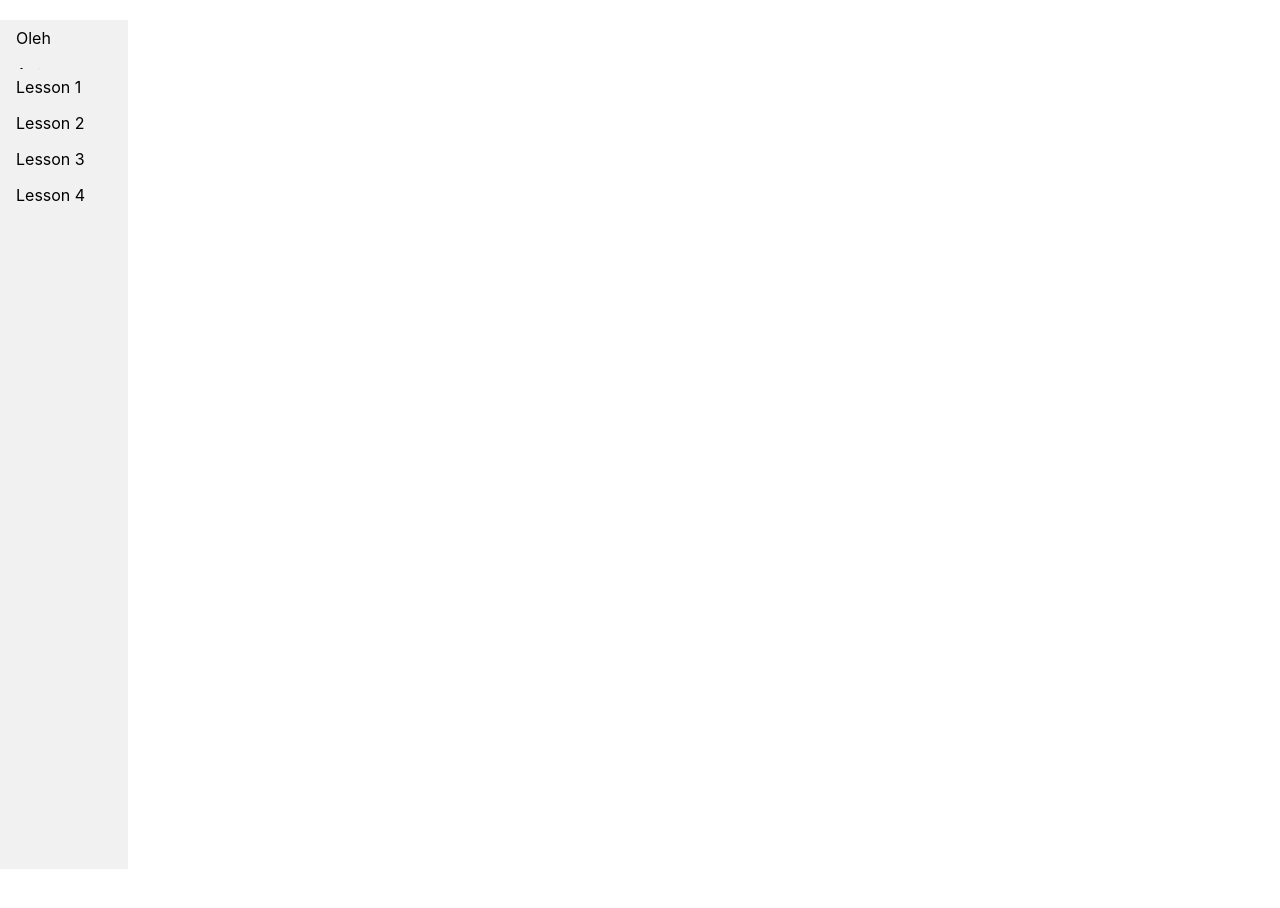
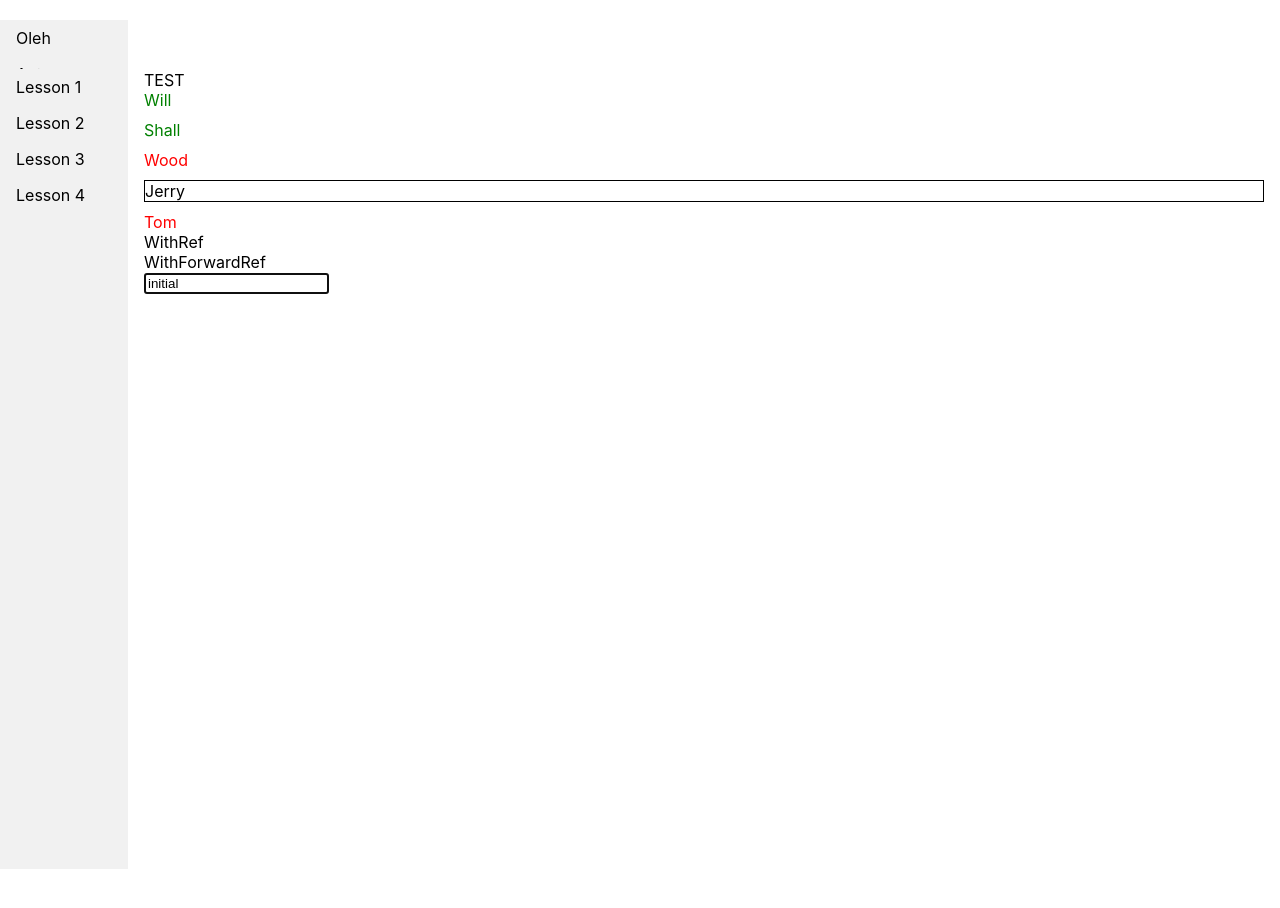
Before and after one commit to oleggerus/react-app, a React app: page /lessons/lesson3 in a window 1280 px wide. Shown: the top 908 px of the page. Built offline with nearby package versions, Linux system fonts and the light colour scheme.

Commit message:
[*] lesson 3

```diff
--- a/src/Components/Lessons/Lesson3/index.css
+++ b/src/Components/Lessons/Lesson3/index.css
@@ -0,0 +1,14 @@
+.child + .child {
+  margin-top: 10px;
+}
+
+.child.good {
+  color: green;
+}
+.child.bad {
+  color: red;
+}
+
+.mouse {
+  border: 1px solid black;
+}
--- a/src/Components/Lessons/Lesson3/index.js
+++ b/src/Components/Lessons/Lesson3/index.js
@@ -1,8 +1,12 @@
-import React from "react";
+import React, { useEffect, useRef } from "react";
 
-const WithRef = ({ prop1, prop2, ...rest }) => {
-  return <div>WithRef</div>;
-};
+import "./index.css";
+
+class WithRef extends React.Component {
+  render() {
+    return <div>WithRef</div>;
+  }
+}
 
 const WithForwardRef = ({
   prop1,
@@ -10,11 +14,121 @@ const WithForwardRef = ({
   thisPropContainsForwardedRef,
   ...rest
 }) => {
-  return <div>WithForwardRef</div>;
+  return (
+    <>
+      <div>WithForwardRef</div>
+      <input ref={thisPropContainsForwardedRef} value={"initial"}></input>
+    </>
+  );
 };
 
-const WorkingWithChildrenAndAnimals = ({ children }) => { };
+const WithForwardRefWrap = React.forwardRef((props, ref) => (
+  <WithForwardRef {...props} thisPropContainsForwardedRef={ref} />
+));
 
-const Main = () => { return (<div className='main'></div>) };
+const WorkingWithChildrenAndAnimals = ({ children }) => {
+  console.log(children);
+  return <div>{`test ${children?.length}\n`}</div>;
+};
+
+const GoodChild = ({ name }) => name;
+const BadChild = ({ name }) => {
+  useEffect(() => {
+    // console.log("MOUNT AND BLADE");
+  }, []);
+  // console.log("RENDER");
+  return name;
+};
+
+class BadChildClassComponent extends React.PureComponent {
+  componentDidMount() {
+    // console.log("MOUNT AND BLADE");
+  }
+  render() {
+    // console.log("RENDER");
+    return this.props.name;
+  }
+}
+
+const WorkingWithChildren = ({ children }) => {
+  const firstChild = useRef(null);
+  const normalChildren = React.Children.toArray(children) ?? [];
+  firstChild.current = normalChildren[0];
+
+  return (
+    <div>
+      {normalChildren.map((child, index) => {
+        const isBad = child.type === BadChild;
+
+        if (child.props.name === "Denis") {
+          return React.cloneElement(child, { name: "TEST" });
+        }
+
+        if (!child.props.name) return null;
+
+        if (child.props.name === "Jerry") {
+          return (
+            <div key={child.key} className={`child mouse`}>
+              {child}
+            </div>
+          );
+        }
+
+        return (
+          <div key={child.key} className={`child ${isBad ? "bad" : "good"}`}>
+            {child}
+          </div>
+        );
+      })}
+    </div>
+  );
+};
+
+const Main = () => {
+  const firstRef = useRef(null);
+  const forwRef = useRef(null);
+  useEffect(() => {
+    forwRef.current?.focus?.();
+    console.log(forwRef.current?.value);
+  }, []);
+
+  return (
+    <div className="main">
+      {/* <WorkingWithChildrenAndAnimals></WorkingWithChildrenAndAnimals>
+      <WorkingWithChildrenAndAnimals>
+        <div>{"test"}</div>
+      </WorkingWithChildrenAndAnimals>
+      <WorkingWithChildrenAndAnimals>
+        <div></div>
+        <div></div>
+      </WorkingWithChildrenAndAnimals>
+      <WorkingWithChildrenAndAnimals>TEST</WorkingWithChildrenAndAnimals> */}
+
+      <WorkingWithChildren>
+        <BadChildClassComponent name={"Denis"} />
+        <GoodChild name={"Will"} />
+        <GoodChild name={"Shall"} />
+        <BadChild name={"Wood"} />
+        <GoodChild name={"Jerry"} />
+        <BadChild name={"Tom"} />
+        <BadChild />
+      </WorkingWithChildren>
+
+      <WithRef
+        ref={node => {
+          firstRef.current = node;
+          // console.log(node);
+        }}
+      />
+
+      <WithForwardRefWrap
+        ref={node => {
+          forwRef.current = node;
+          console.log(node);
+        }}
+      />
+    </div>
+  );
+};
 
 export default Main;
```
